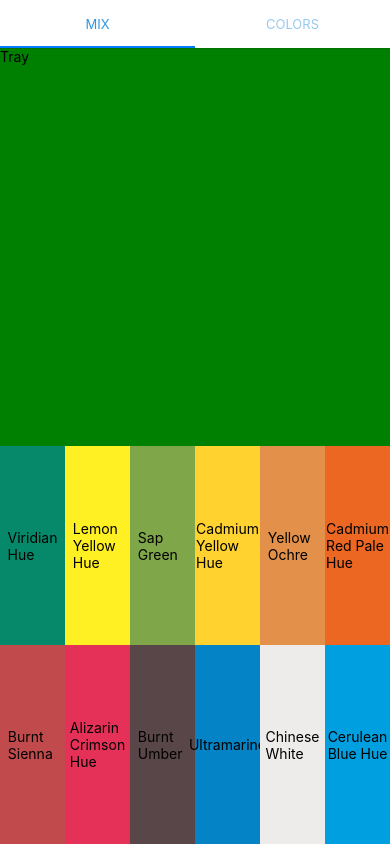
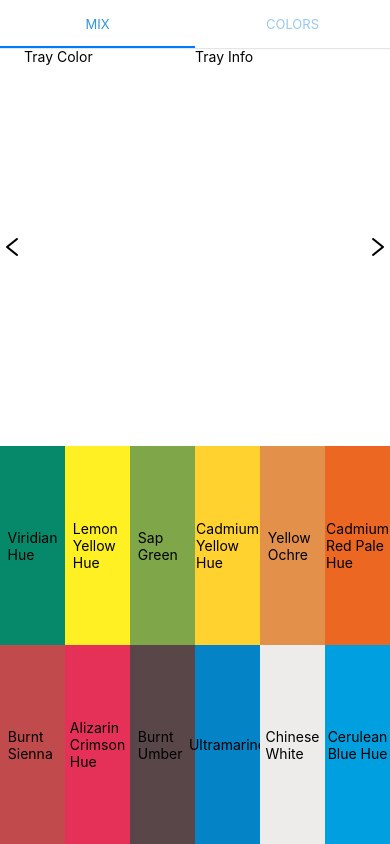
Before and after one commit to brandedcow/mix-colors-mobile, a React Native app: screen /TabOne in a window 390 px wide. Built offline with nearby package versions, Linux system fonts and the light colour scheme; what expo-linking would draw is missing.

Commit message:
added tray component

```diff
--- /dev/null
+++ b/components/Tray.tsx
@@ -0,0 +1,30 @@
+import React from 'react'
+import { StyleSheet } from 'react-native'
+import { View, Text } from './Themed'
+
+type TrayProps = {
+
+}
+
+export default function Tray(props: TrayProps) {
+  return (
+    <View style={styles.container}>
+      <View style={styles.section}>
+        <Text>Tray Color</Text>
+      </View>
+      <View style={styles.section}>
+        <Text>Tray Info</Text>
+      </View>
+    </View>
+  )
+}
+
+const styles = StyleSheet.create({
+  container: {
+    flex: 1,
+    flexDirection: 'row'
+  },
+  section: {
+    flex: 1
+  }
+})
--- a/screens/MixTabScreen.tsx
+++ b/screens/MixTabScreen.tsx
@@ -1,19 +1,32 @@
 import * as React from 'react';
-import { StyleSheet } from 'react-native';
+import { StyleSheet, TouchableOpacity } from 'react-native';
+import { AntDesign } from '@expo/vector-icons';
 
 import Palette from '../components/Palette';
+import Tray from '../components/Tray';
 import { Text, View } from '../components/Themed';
 import { RootTabScreenProps } from '../types';
 
 export default function MixTabScreen({ navigation }: RootTabScreenProps<'TabOne'>) {
   return (
     <View style={styles.container}>
-      <View style={styles.tray}>
-        <Text>Tray</Text>
+
+      <View style={styles.trayInfo}>
+        <TouchableOpacity style={styles.scrollButton}>
+          <AntDesign name="left" size={24} color="black" />
+        </TouchableOpacity>
+
+        <Tray />
+
+        <TouchableOpacity style={styles.scrollButton}>
+          <AntDesign name="right" size={24} color="black" />
+        </TouchableOpacity>
       </View>
+
       <View style={styles.palette}>
         <Palette />
       </View>
+
     </View>
   );
 }
@@ -24,13 +37,18 @@ const styles = StyleSheet.create({
     alignItems: 'center',
     justifyContent: 'center',
   },
-  tray: {
+  trayInfo: {
     flex: 1,
-    backgroundColor: 'green',
-    width: '100%'
+    width: '100%',
+    flexDirection: 'row'
   },
   palette: {
     flex: 1,
     width: '100%'
+  },
+  scrollButton: {
+    height: '100%',
+    justifyContent: 'center',
+    alignItems: 'center'
   }
 });
```
